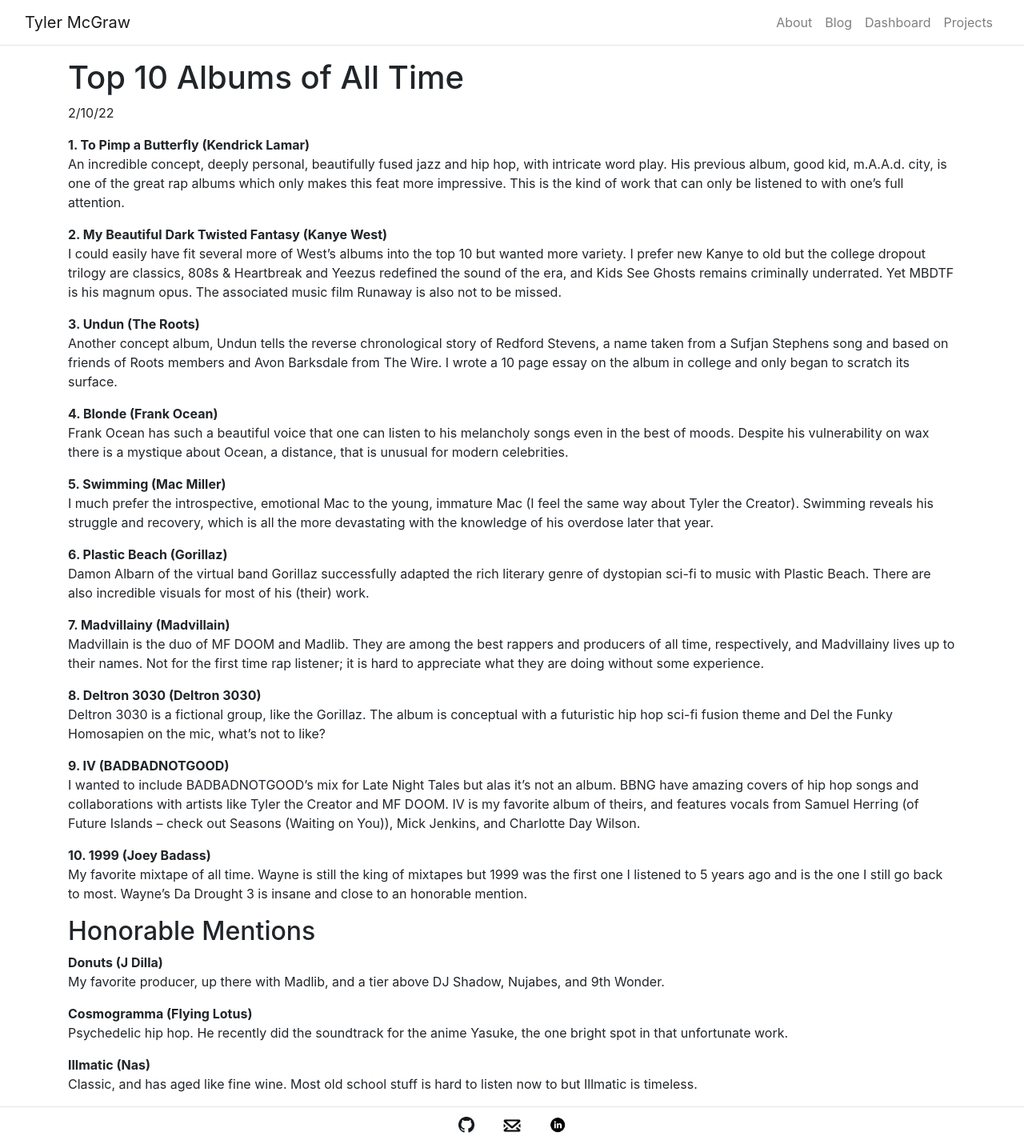
After one commit to tylermcgraw/personal_website, a Flask app: page /blog/post/top_albums in a window 1280 px wide. The commit adds this page. Shown: the whole page at 80% size. Run offline with Flask 2, Linux system fonts and the light colour scheme.

Commit message:
New post

```diff
--- a/flaskr/templates/blog/home.html
+++ b/flaskr/templates/blog/home.html
@@ -5,6 +5,7 @@
 {% endblock %}
 
 {% block main %}
+  <a class="nav-link" href="{{ url_for('blog.post', post='top_albums') }}">Top 10 Albums of All Time</a>
   <a class="nav-link" href="{{ url_for('blog.post', post='machine_stops') }}"><em>The Machine Stops</em>, by E.M. Forster</a>
   <a class="nav-link" href="{{ url_for('blog.post', post='stubborn_attachments') }}"><em>Stubborn Attachments</em>, by Tyler Cowen</a>
   <a class="nav-link" href="{{ url_for('blog.post', post='evolution_beauty') }}"><em>The Evolution of Beauty</em>, by Richard O. Prum</a>
--- /dev/null
+++ b/flaskr/templates/blog/posts/top_albums.html
@@ -0,0 +1,87 @@
+{% extends "post.html" %}
+{% block post %}
+<h1>Top 10 Albums of All Time</h1>
+<p>2/10/22</p>
+
+<p>
+    <b>
+        1. To Pimp a Butterfly (Kendrick Lamar)<br>
+    </b>
+    An incredible concept, deeply personal, beautifully fused jazz and hip hop, with intricate word play. His previous album, good kid, m.A.A.d. city, is one of the great rap albums which only makes this feat more impressive. This is the kind of work that can only be listened to with one’s full attention.
+</p>
+<p>
+    <b>
+        2. My Beautiful Dark Twisted Fantasy (Kanye West)<br>
+    </b>
+    I could easily have fit several more of West’s albums into the top 10 but wanted more variety. I prefer new Kanye to old but the college dropout trilogy are classics, 808s & Heartbreak and Yeezus redefined the sound of the era, and Kids See Ghosts remains criminally underrated. Yet MBDTF is his magnum opus. The associated music film Runaway is also not to be missed.
+</p>
+<p>
+    <b>
+        3. Undun (The Roots)<br>
+    </b>
+    Another concept album, Undun tells the reverse chronological story of Redford Stevens, a name taken from a Sufjan Stephens song and based on friends of Roots members and Avon Barksdale from The Wire. I wrote a 10 page essay on the album in college and only began to scratch its surface.
+</p>
+<p>
+    <b>
+        4. Blonde (Frank Ocean)<br>
+    </b>
+    Frank Ocean has such a beautiful voice that one can listen to his melancholy songs even in the best of moods. Despite his vulnerability on wax there is a mystique about Ocean, a distance, that is unusual for modern celebrities.
+</p>
+<p>
+    <b>
+        5. Swimming (Mac Miller)<br>
+    </b>
+    I much prefer the introspective, emotional Mac to the young, immature Mac (I feel the same way about Tyler the Creator). Swimming reveals his struggle and recovery, which is all the more devastating with the knowledge of his overdose later that year.
+</p>
+<p>
+    <b>
+        6. Plastic Beach (Gorillaz)<br>
+    </b>
+    Damon Albarn of the virtual band Gorillaz successfully adapted the rich literary genre of dystopian sci-fi to music with Plastic Beach. There are also incredible visuals for most of his (their) work.
+</p>
+<p>
+    <b>
+        7. Madvillainy (Madvillain)<br>
+    </b>
+    Madvillain is the duo of MF DOOM and Madlib. They are among the best rappers and producers of all time, respectively, and Madvillainy lives up to their names. Not for the first time rap listener; it is hard to appreciate what they are doing without some experience.
+</p>
+<p>
+    <b>
+        8. Deltron 3030 (Deltron 3030)<br>
+    </b>
+    Deltron 3030 is a fictional group, like the Gorillaz. The album is conceptual with a futuristic hip hop sci-fi fusion theme and Del the Funky Homosapien on the mic, what’s not to like?
+</p>
+<p>
+    <b>
+        9. IV (BADBADNOTGOOD)<br>
+    </b>
+    I wanted to include BADBADNOTGOOD’s mix for Late Night Tales but alas it’s not an album. BBNG have amazing covers of hip hop songs and collaborations with artists like Tyler the Creator and MF DOOM. IV is my favorite album of theirs, and features vocals from Samuel Herring (of Future Islands – check out Seasons (Waiting on You)), Mick Jenkins, and Charlotte Day Wilson.
+</p>
+<p>
+    <b>
+        10. 1999 (Joey Badass)<br>
+    </b>
+    My favorite mixtape of all time. Wayne is still the king of mixtapes but 1999 was the first one I listened to 5 years ago and is the one I still go back to most. Wayne’s Da Drought 3 is insane and close to an honorable mention.
+</p>
+<h2>
+    Honorable Mentions
+</h2>
+<p>
+    <b>
+        Donuts (J Dilla)<br>
+    </b>
+    My favorite producer, up there with Madlib, and a tier above DJ Shadow, Nujabes, and 9th Wonder.
+</p>
+<p>
+    <b>
+        Cosmogramma (Flying Lotus)<br>
+    </b>
+    Psychedelic hip hop. He recently did the soundtrack for the anime Yasuke, the one bright spot in that unfortunate work.
+</p>
+<p>
+    <b>
+        Illmatic (Nas)<br>
+    </b>
+    Classic, and has aged like fine wine. Most old school stuff is hard to listen now to but Illmatic is timeless.
+</p>
+{% endblock %}
```
